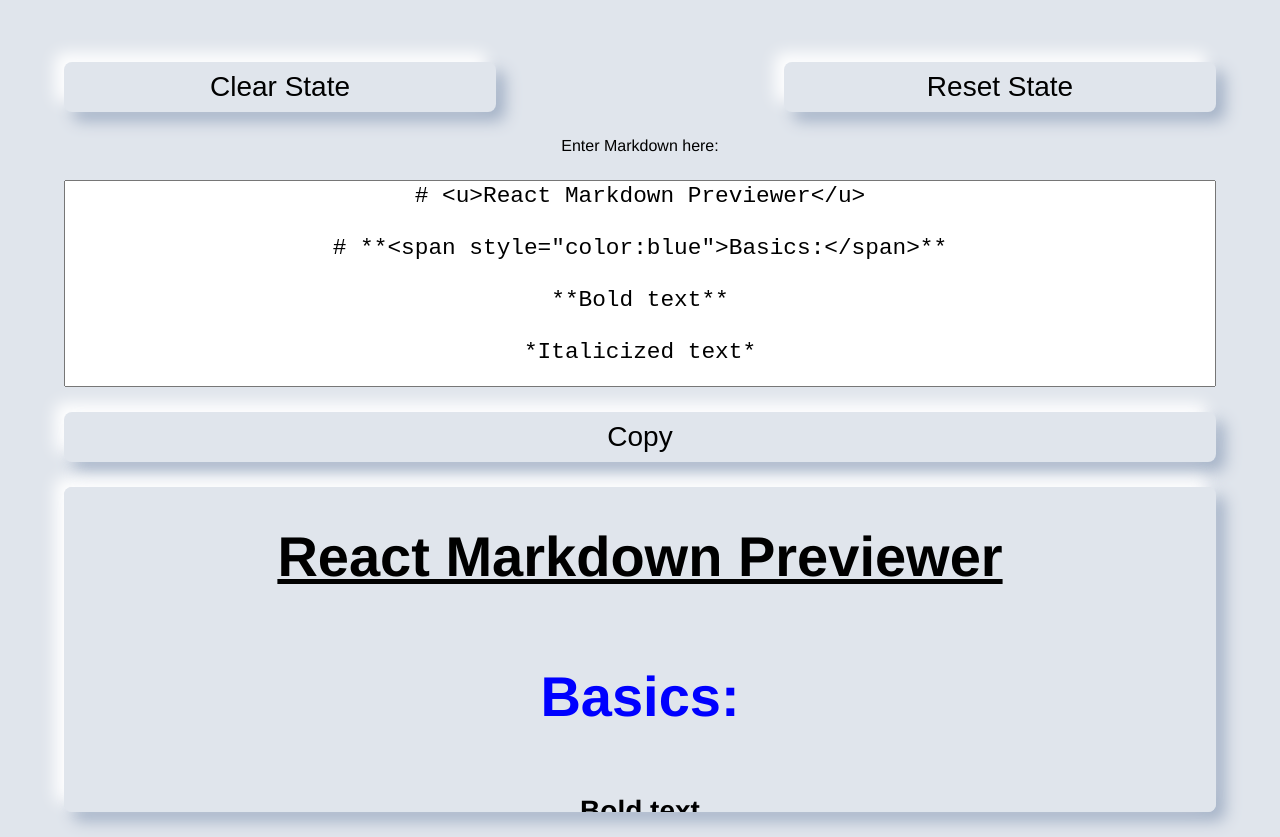
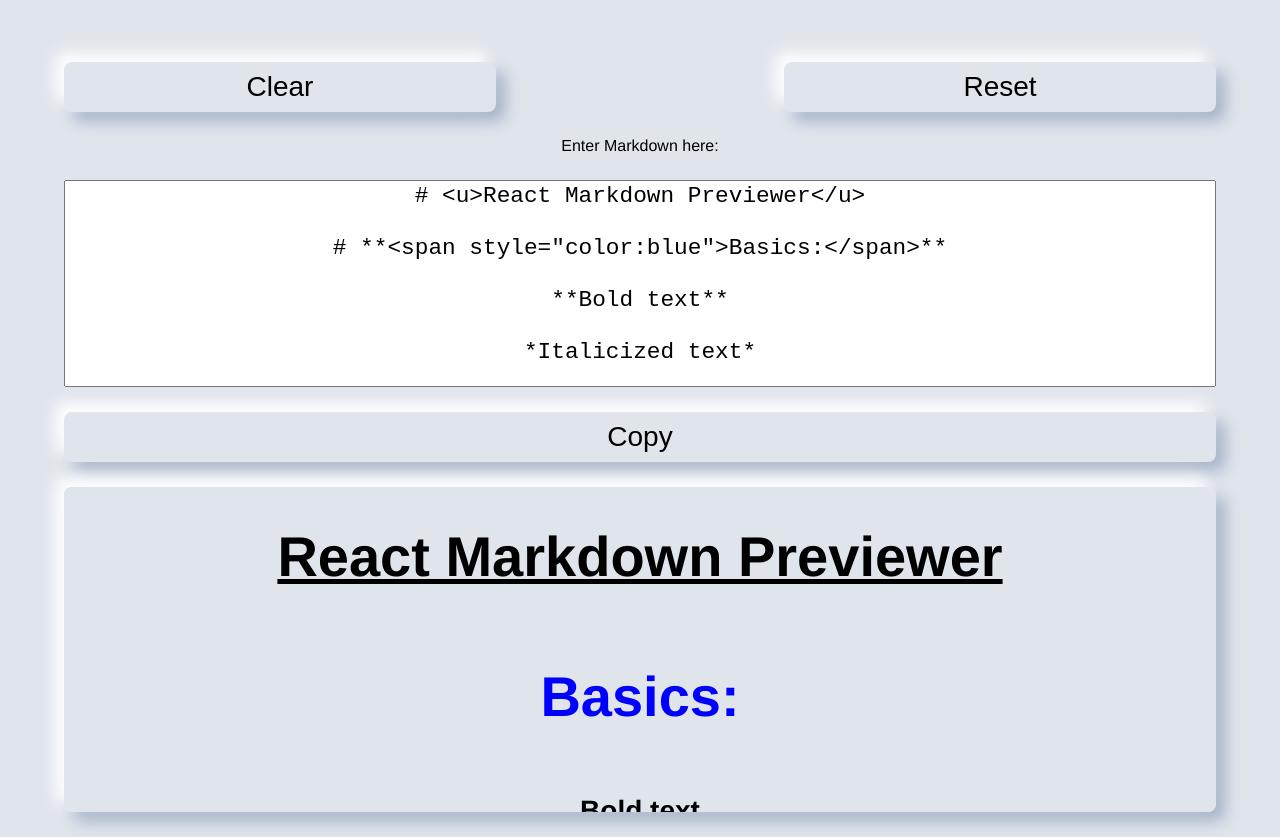
Before and after one commit to RpRoderick/react-markdown-previewer, a React app: page / in a window 1280 px wide. Built offline with nearby package versions, Linux system fonts and the light colour scheme.

Commit message:
added a user message for multiple button presses

```diff
--- a/src/components/structural/buttonArea/ButtonArea.jsx
+++ b/src/components/structural/buttonArea/ButtonArea.jsx
@@ -6,10 +6,10 @@
   return (
     <div className={styles.button_container}>
       <button type="button" className={styles.button} onClick={() => props.clearMarkdown()}>
-        Clear State
+        Clear
       </button>
       <button type="button" className={styles.button} onClick={() => props.resetMarkdown()}>
-        Reset State
+        Reset
       </button>
     </div>
   );
--- a/src/components/structural/markdownEditor/MarkdownEditor.jsx
+++ b/src/components/structural/markdownEditor/MarkdownEditor.jsx
@@ -68,11 +68,16 @@
   copyButton() {
     const currentState = this.state.markdown;
     const copied = "COPIED!";
-    const notCopied = "Not copied (Because there isn't anything there!)"
+    const alreadyCopied = "You're already copied!"
+    const notCopied = "Not copied.  There wasn't anything there!"
     if (currentState.length > 0 && currentState !== copied && currentState !== notCopied) {
       this.copyToClipBoard("textarea");
       this.setState({
         markdown: copied
+      })
+    } else if (currentState == copied) {
+      this.setState({
+        markdown: alreadyCopied
       })
     } else {
       this.setState({
```
